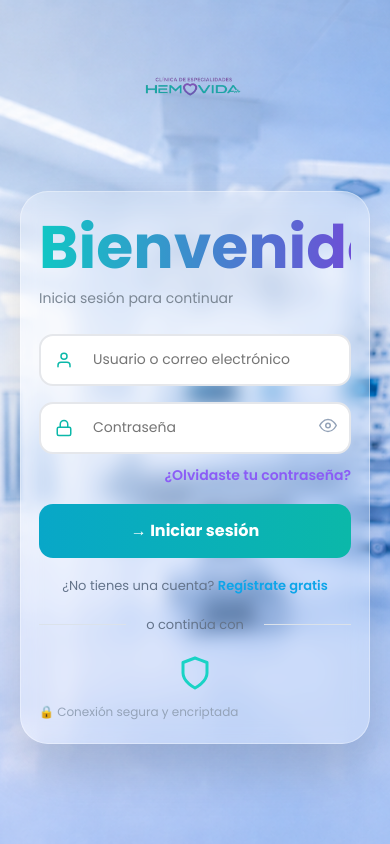
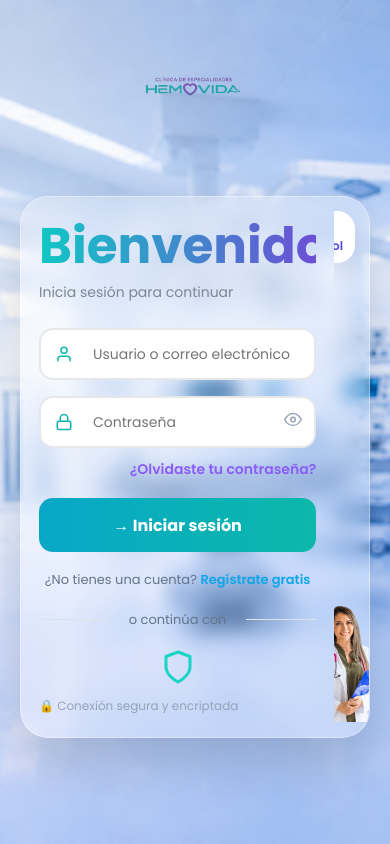
Before and after one commit to Emilio6345/hemovida-frontend, a React (Vite) app: page /login in a window 390 px wide. Built offline with nearby package versions, Linux system fonts and the light colour scheme.

Commit message:
fix responsive login mobile

```diff
--- a/src/styles/login.css
+++ b/src/styles/login.css
@@ -596,7 +596,7 @@ background-position-y: -388px;
   }
 
   .login-left{
-    width:100%;
+    width:90%;
     padding:22px 18px;
     background:transparent;
   }
@@ -606,7 +606,7 @@ background-position-y: -388px;
   }
 
   .login-right{
-    width:40%;
+    width:30%;
     background:transparent;
     position:relative;
   }
@@ -617,7 +617,7 @@ background-position-y: -388px;
   }
 
   .login-header-v2 h1{
-    font-size:60px;
+    font-size:50px;
     line-height:1.1;
     margin-bottom:8px;
   }
```
